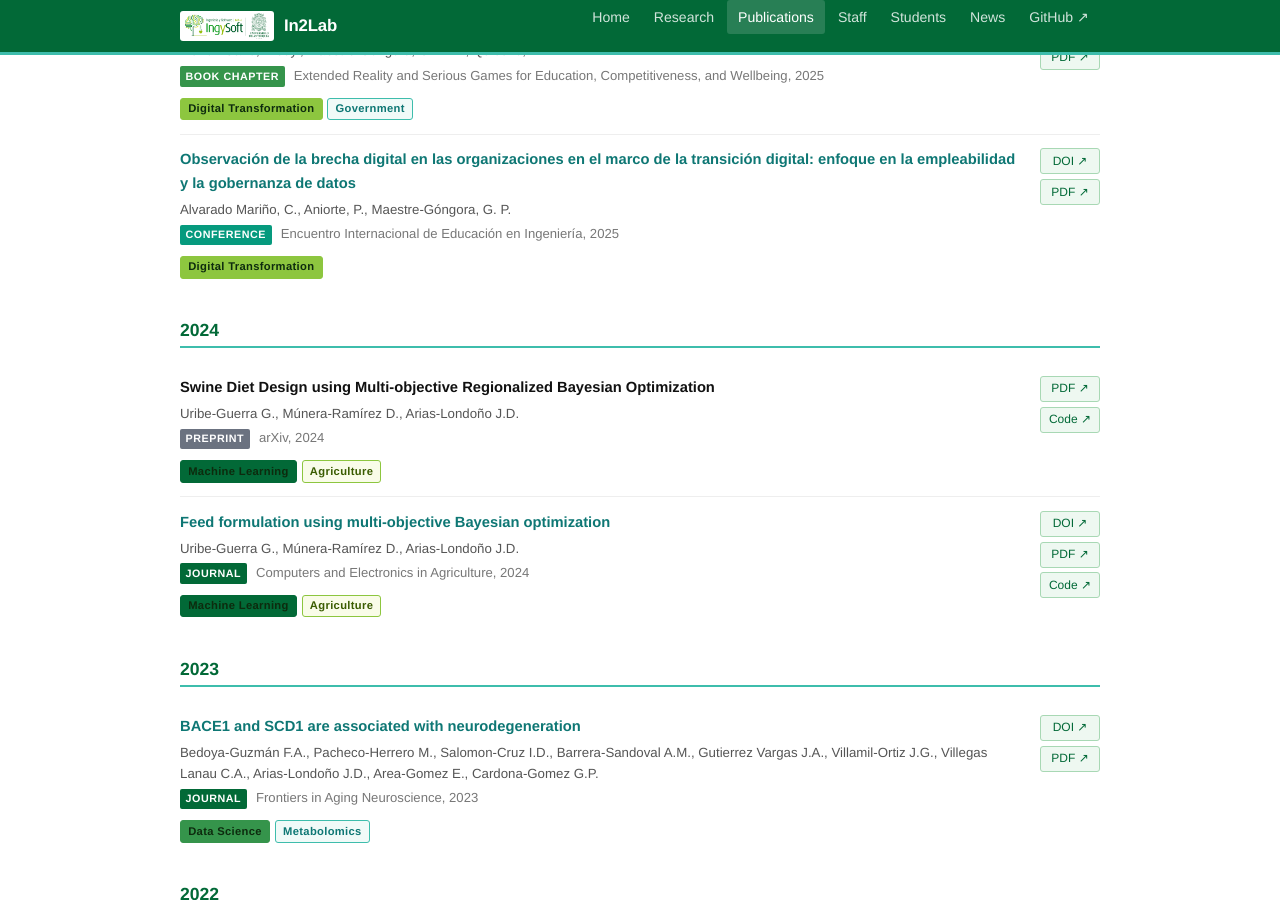
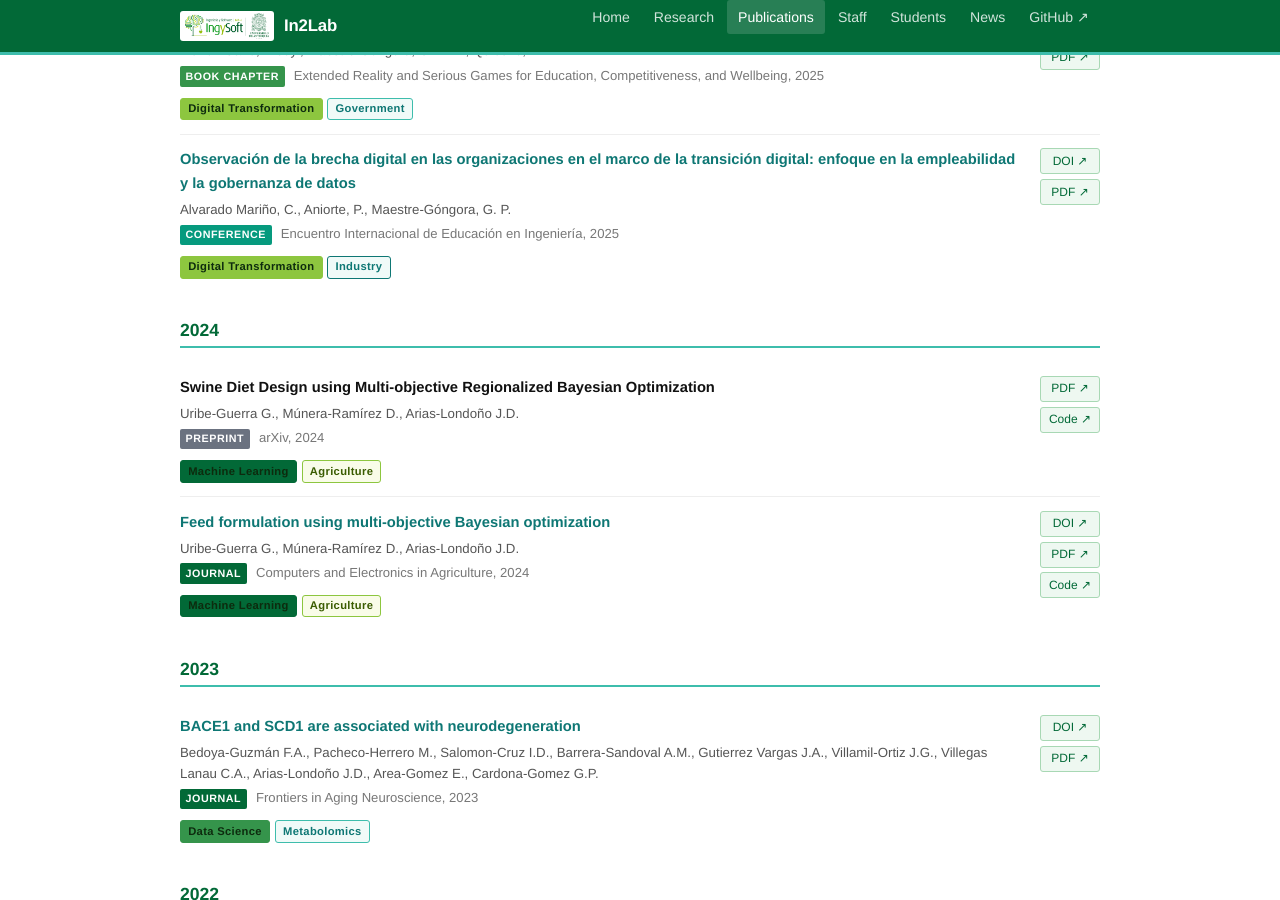
Before and after one commit to IN2LABUDEA/IN2LABUDEA.github.io, a Jekyll site: the page built from publications.html, in a window 1280 px wide and 900 px high, scrolled down 2037 px. Built offline with Jekyll 4.4.1, drawn with Linux system fonts in a browser that asks for light colours.

Commit message:
Update publications.yml

```diff
--- a/_data/publications.yml
+++ b/_data/publications.yml
@@ -435,7 +435,7 @@
   venue: "Encuentro Internacional de Educación en Ingeniería"
   year: 2025
   type: conference
-  tags: [digtrans]
+  tags: [digtrans, industry]
   doi: "10.26507/paper.4389"
   pdf: "https://acofipapers.org/index.php/eiei/article/view/4389/2771"
   code: null
```
